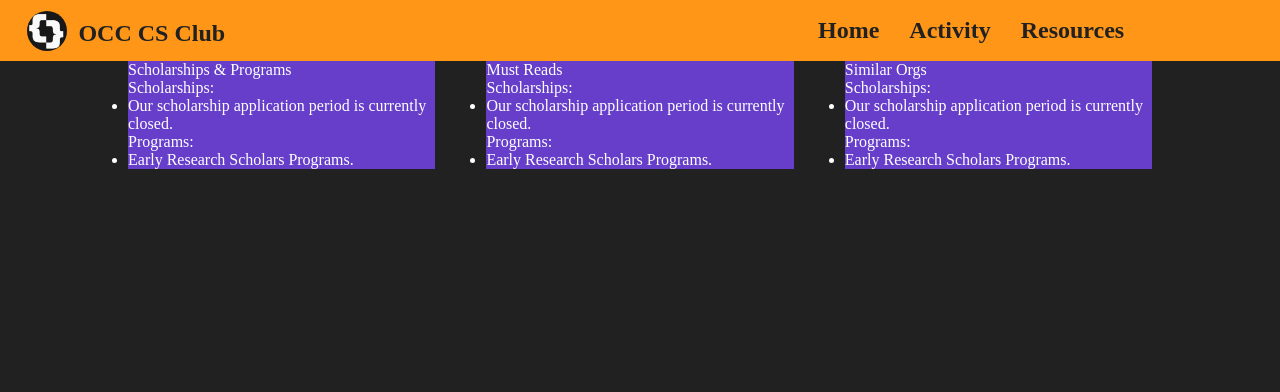
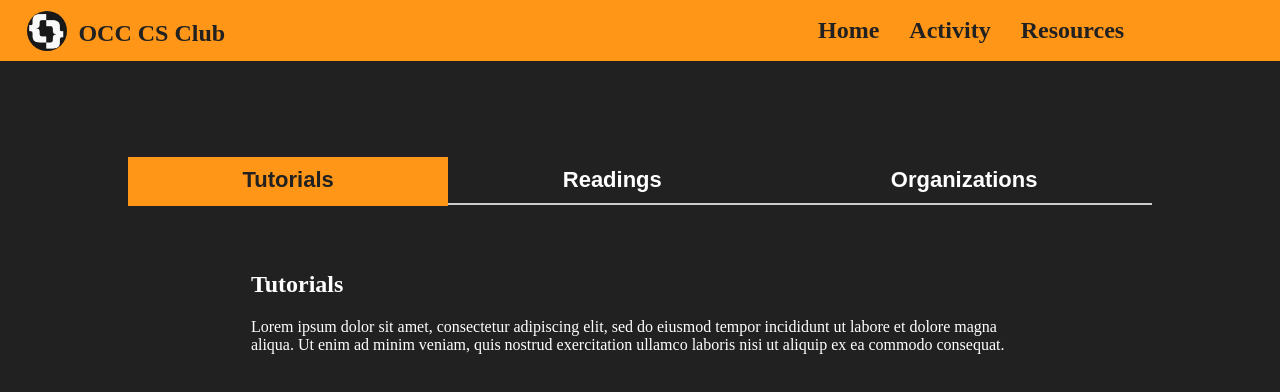
Before and after one commit to Computer-Science-Club-OCC/Computer-Science-Club-OCC.github.io, a React (Create React App) app: page /resources in a window 1280 px wide. Shown: the top 392 px of the page. Built offline with nearby package versions, Linux system fonts and the light colour scheme.

Commit message:
update resources css

```diff
--- a/src/resources/Resources.js
+++ b/src/resources/Resources.js
@@ -1,50 +1,85 @@
-import React from "react";
+import { useState } from "react";
 import "./resources.css";
 
-export default function Resources() {
-  return (
-    <div className="resources-container">
-      <div className="resources-wrapper">
-        <div className="resources-info">
-          <div className="resources-title">Scholarships & Programs</div>
-          <div className="resources-desc">
-            <span>Scholarships:</span>
-            <ul className="resources-list">
-              <li>Our scholarship application period is currently closed.</li>
-            </ul>
-            <span>Programs:</span>
-            <ul className="resources-list">
-              <li>Early Research Scholars Programs.</li>
-            </ul>
-          </div>
-        </div>
-        <div className="resources-info">
-          <div className="resources-title">Must Reads</div>
-          <div className="resources-desc">
-            <span>Scholarships:</span>
-            <ul className="resources-list">
-              <li>Our scholarship application period is currently closed.</li>
-            </ul>
-            <span>Programs:</span>
-            <ul className="resources-list">
-              <li>Early Research Scholars Programs.</li>
-            </ul>
-          </div>
-        </div>
-        <div className="resources-info">
-          <div className="resources-title">Similar Orgs</div>
-          <div className="resources-desc">
-            <span>Scholarships:</span>
-            <ul className="resources-list">
-              <li>Our scholarship application period is currently closed.</li>
-            </ul>
-            <span>Programs:</span>
-            <ul className="resources-list">
-              <li>Early Research Scholars Programs.</li>
-            </ul>
-          </div>
-        </div>
-      </div>
-    </div>
-  );
+function Resources() {
+	return (
+		<div className="resources-container">
+			<Tab />
+		</div>
+	);
 }
+export default Resources;
+
+function Tab() {
+	const [tabState, setTab] = useState(1);
+
+	const toggleTab = index => {
+		setTab(index);
+	};
+
+	return (
+		<>
+			<div className="resources-tabs">
+				<button
+					type="button"
+					onClick={() => toggleTab(1)}
+					className={tabState === 1 ? "active" : ""}
+				>
+					Tutorials
+				</button>
+				<button
+					type="button"
+					onClick={() => toggleTab(2)}
+					className={tabState === 2 ? "active" : ""}
+				>
+					Readings
+				</button>
+				<button
+					type="button"
+					onClick={() => toggleTab(3)}
+					className={tabState === 3 ? "active" : ""}
+				>
+					Organizations
+				</button>
+			</div>
+			<div className="resources-contents">
+				<div
+					className={
+						tabState === 1 ? "resources-content active" : "resources-content"
+					}
+				>
+					<h2>Tutorials</h2>
+					<p>
+						Lorem ipsum dolor sit amet, consectetur adipiscing elit, sed do
+						eiusmod tempor incididunt ut labore et dolore magna aliqua. Ut enim
+						ad minim veniam, quis nostrud exercitation ullamco laboris nisi ut
+						aliquip ex ea commodo consequat.
+					</p>
+				</div>
+
+				<div
+					className={
+						tabState === 2 ? "resources-content active" : "resources-content"
+					}
+				>
+					<h2>Readings</h2>
+					<p>Something about Early Research Scholars Programs.</p>
+				</div>
+
+				<div
+					className={
+						tabState === 3 ? "resources-content active" : "resources-content"
+					}
+				>
+					<h2>Organizations</h2>
+					<p>
+						Lorem ipsum dolor sit amet, consectetur adipiscing elit, sed do
+						eiusmod tempor incididunt ut labore et dolore magna aliqua. Ut enim
+						ad minim veniam, quis nostrud exercitation ullamco laboris nisi ut
+						aliquip ex ea commodo consequat.
+					</p>
+				</div>
+			</div>
+		</>
+	);
+}
--- a/src/resources/resources.css
+++ b/src/resources/resources.css
@@ -1,19 +1,89 @@
-.resources-container{
-    color: white;
-    display: flex;
-    justify-content: center;
+/* Animation */
+@keyframes dropContent {
+	0% {
+		right: -80rem;
+		opacity: 0;
+	}
+	100% {
+		right: 0rem;
+		opacity: 1;
+	}
 }
 
-.resources-wrapper {
-    width: 80vw;
-    display: flex;
-    justify-content: space-between;
+/* Tab button */
+.resources-container {
+	overflow: hidden;
+	display: flex;
+	flex-direction: column;
+	margin: auto;
+	margin-top: 6rem;
+	width: 80%;
+	height: 1000px;
+	z-index: 3;
 }
-.resources-info {
-    width: 30%;
-    background-color: rgb(102, 62, 202);
+
+.resources-container h1 {
+	margin: auto;
+	margin-bottom: 4rem;
+	color: white;
 }
-.resources-list li {
-    padding: 0;
-    margin: 0;
+
+.resources-tabs {
+	display: flex;
+	text-align: center;
 }
+
+.resources-tabs button {
+	display: block;
+	padding: 10px;
+	flex-grow: 1;
+	background: transparent;
+	color: #fff;
+	font-size: 22px;
+	font-weight: bold;
+	cursor: pointer;
+	text-decoration: none;
+	border: 0;
+	box-shadow: 0px 2px 0px 0px #ccc;
+}
+
+.resources-tabs button.active {
+	background-color: #ff9617;
+	color: #212121;
+	transition: all 0.3s ease-in-out;
+	box-shadow: 0px 3px 0px 0px rgb(255, 150, 23);
+}
+
+.resources-tabs button:hover {
+	transition: all 0.3s ease-in-out;
+	box-shadow: 0px 2px 0px 0px rgb(255, 150, 23, 0.8);
+}
+
+/* Tab content */
+.resource-contents {
+	flex-grow: 1;
+	overflow: auto;
+	z-index: 2;
+}
+
+.resources-content {
+	color: white;
+	padding: 3rem 12% 2rem 12%;
+	display: none;
+	justify-content: center;
+	border-radius: 20px;
+	position: relative;
+	animation-name: dropContent;
+	animation-duration: 0.8s;
+}
+
+.resources-content.active {
+	display: block;
+}
+
+.pagination-container {
+	margin: auto;
+	display: flex;
+}
+
+/* TODO: Add pagination css */
--- /dev/null
+++ b/src/resources/utils.js
@@ -0,0 +1 @@
+// For pagination
```
